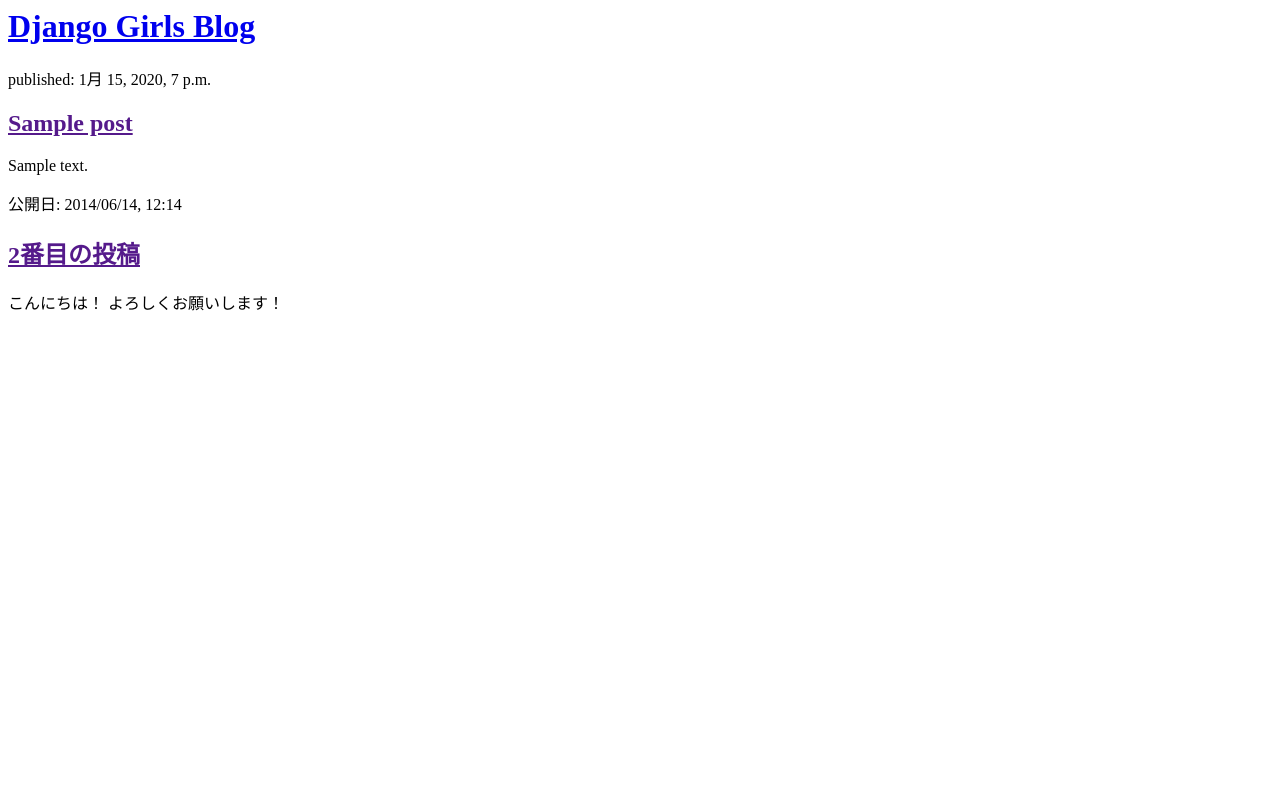
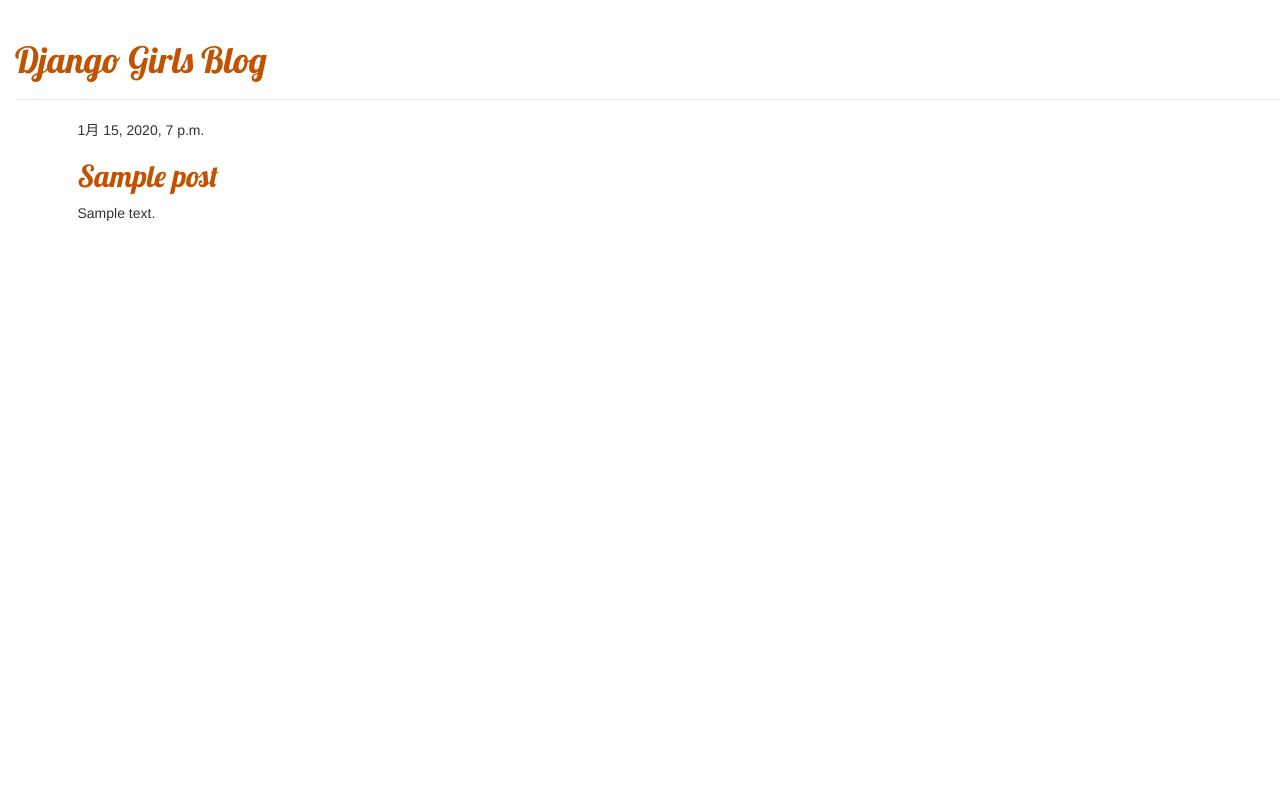
Before and after one commit to Tanaka-jjj/my-first-blog, a Django app: page / in a window 1280 px wide. Run offline with Django 3.2, Linux system fonts and the light colour scheme; tables that the repository leaves empty hold one stand-in row (values such as "Sample post"); some libraries are stand-ins or nearby versions.

Commit message:
Added view and template for detailed blog post as well as CSS for the site.

```diff
--- /dev/null
+++ b/blog/static/css/blog.css
@@ -0,0 +1,7 @@
+h1 a, h2 a {
+    color: #C25100;
+    font-family: 'Lobster';
+}
+body {
+    padding-left: 15px;
+}
--- /dev/null
+++ b/blog/templates/blog/base.html
@@ -0,0 +1,24 @@
+{% load static %}
+<html>
+    <head>
+        <title>Django Girls blog</title>
+        <link rel="stylesheet" href="//maxcdn.bootstrapcdn.com/bootstrap/3.2.0/css/bootstrap.min.css">
+        <link rel="stylesheet" href="//maxcdn.bootstrapcdn.com/bootstrap/3.2.0/css/bootstrap-theme.min.css">
+        <link href='//fonts.googleapis.com/css?family=Lobster&subset=latin,latin-ext' rel='stylesheet' type='text/css'>
+        <link rel="stylesheet" href="{% static 'css/blog.css' %}">
+    </head>
+    <body>
+        <div class="page-header">
+            <h1><a href="/">Django Girls Blog</a></h1>
+        </div>
+
+        <div class="content container">
+            <div class="row">
+                <div class="col-md-8">
+                {% block content %}
+                {% endblock %}
+                </div>
+            </div>
+        </div>
+    </body>
+</html>
--- a/blog/templates/blog/post_list.html
+++ b/blog/templates/blog/post_list.html
@@ -1,27 +1,13 @@
-<html>
-    <head>
-        <title>Django Girls blog</title>
-    </head>
-    <body>
-        <div>
-            <h1><a href="/">Django Girls Blog</a></h1>
-        </div>
+{% extends 'blog/base.html' %}
+{% block content %}
 
-
-
-
-        {% for post in posts %}
-            <div>
-            	<p>published: {{ post.published_date}}</p>
-            	<h2><a href="">{{ post.title }}</a></h2>
-            	<p>{{ post.text }}</p>
-            </div>
-        {% endfor %}
-
-        <div>
-            <p>公開日: 2014/06/14, 12:14</p>
-            <h2><a href="">2番目の投稿</a></h2>
-            <p> こんにちは！ よろしくお願いします！ </p>
-        </div>
-    </body>
-</html>
+	{% for post in posts %}
+	    <div class="post">
+	        <div class="date">
+	            {{ post.published_date }}
+	        </div>
+	        <h2><a href="{% url 'post_detail' pk=post.pk %}">{{ post.title }}</a></h2>
+	        <p>{{ post.text|linebreaksbr }}</p>
+	    </div>
+	{% endfor %}
+{% endblock %}
--- a/blog/urls.py
+++ b/blog/urls.py
@@ -3,4 +3,5 @@
 
 urlpatterns = [
     path('', views.post_list, name='post_list'),
+    path('post/<int:pk>/', views.post_detail, name='post_detail'),
 ]
--- a/blog/views.py
+++ b/blog/views.py
@@ -1,7 +1,13 @@
 from django.shortcuts import render
 from django.utils import timezone
 from .models import Post
+from django.shortcuts import render, get_object_or_404
+
 
 def post_list(request):
     posts = Post.objects.filter(published_date__lte=timezone.now()).order_by('published_date')
     return render(request, 'blog/post_list.html', {'posts': posts})
+
+def post_detail(request, pk):
+    post = get_object_or_404(Post, pk=pk)
+    return render(request, 'blog/post_detail.html', {'post': post})
```
Also changed, not shown: blog/templates/blog/post_detail.html (added, +13 -0 lines).
